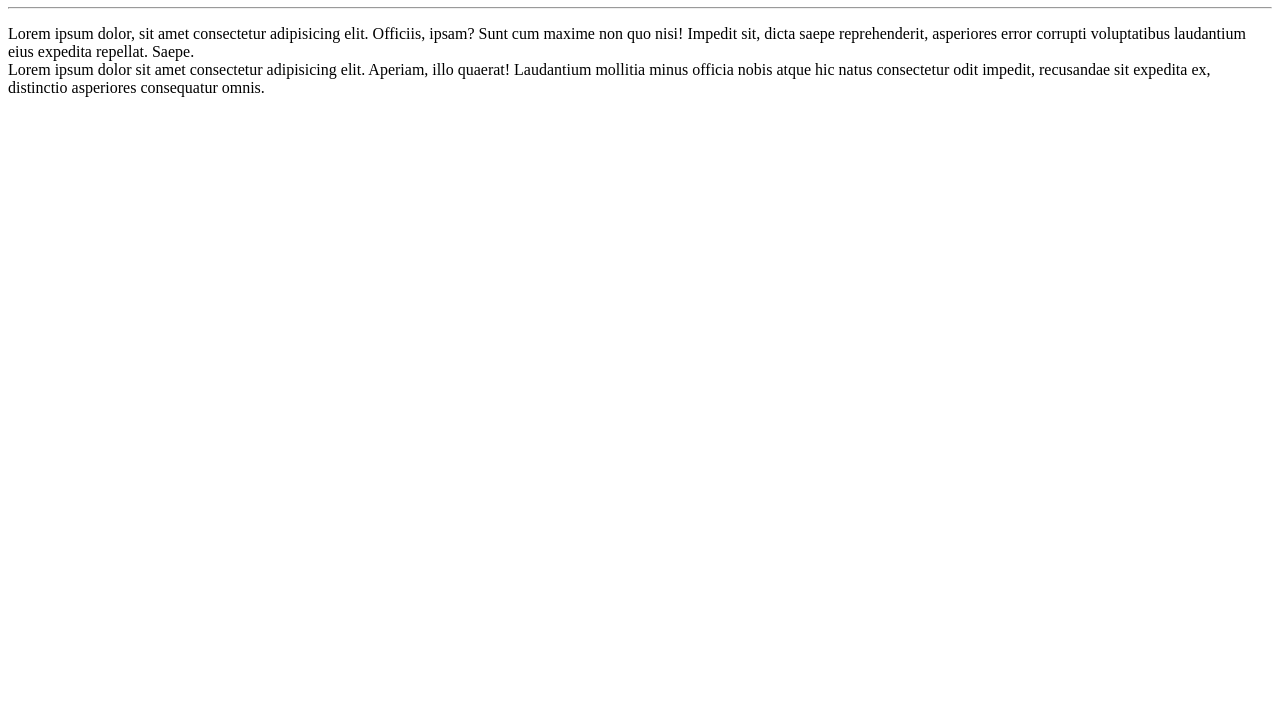
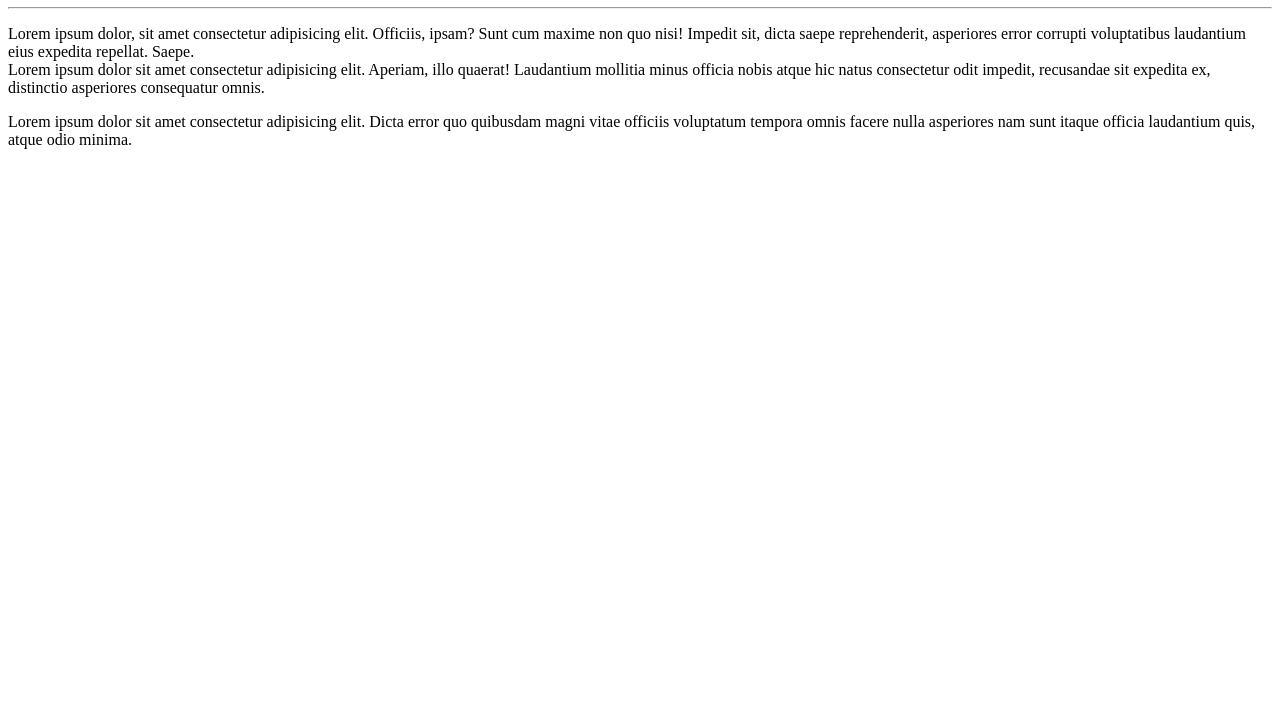
Before and after one commit to nsimbaniclever/Hello, a plain HTML site: page index.html in a window 1280 px wide. Shown: the part 73-800 px from the top of the page. Drawn offline with Linux system fonts and the light colour scheme.

Commit message:
Update index.html

```diff
--- a/index.html
+++ b/index.html
@@ -13,5 +13,8 @@
 
         Lorem ipsum dolor sit amet consectetur adipisicing elit. Aperiam, illo quaerat! Laudantium mollitia minus officia nobis atque hic natus consectetur odit impedit, recusandae sit expedita ex, distinctio asperiores consequatur omnis.
     </p>
+    <p>
+        Lorem ipsum dolor sit amet consectetur adipisicing elit. Dicta error quo quibusdam magni vitae officiis voluptatum tempora omnis facere nulla asperiores nam sunt itaque officia laudantium quis, atque odio minima.
+    </p>
 </body>
 </html>
```
